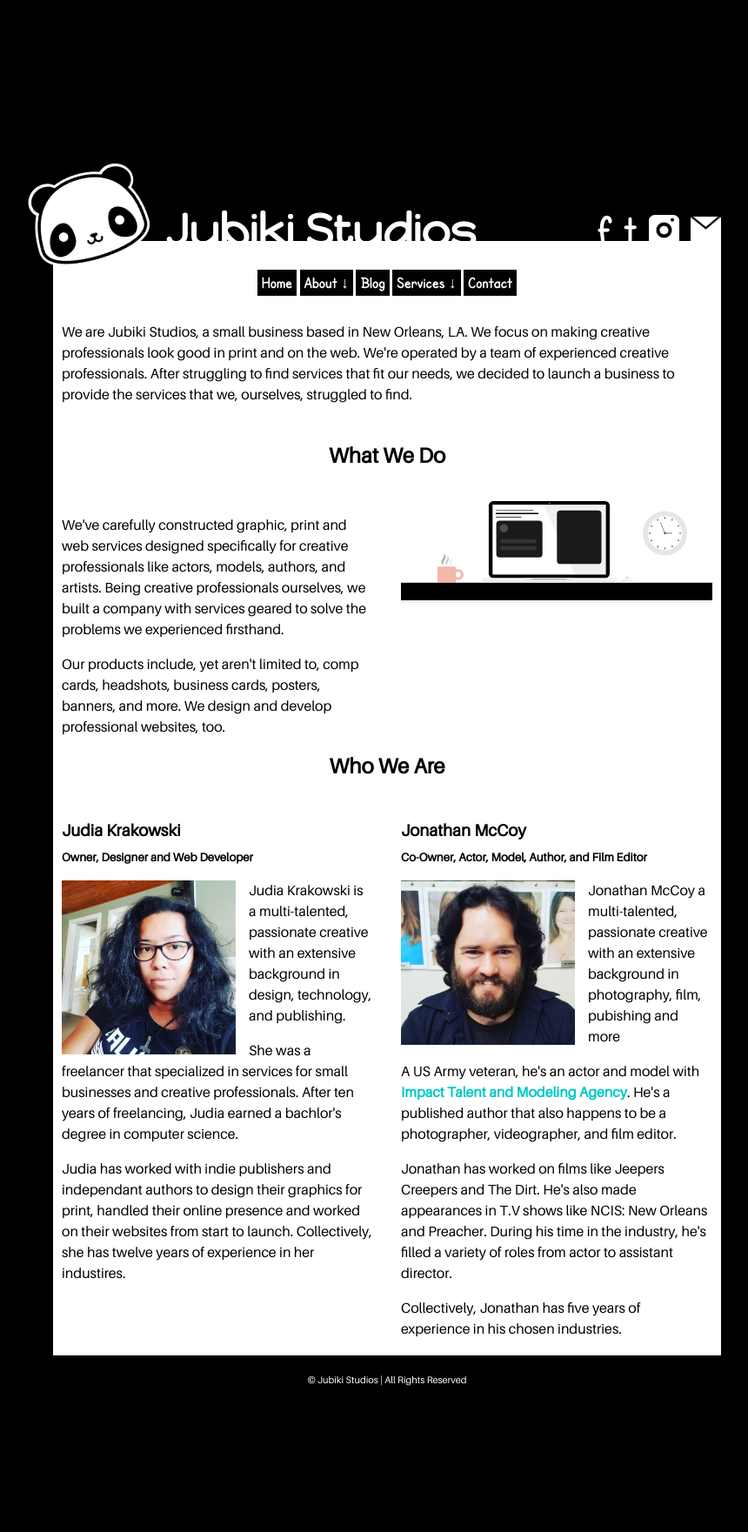
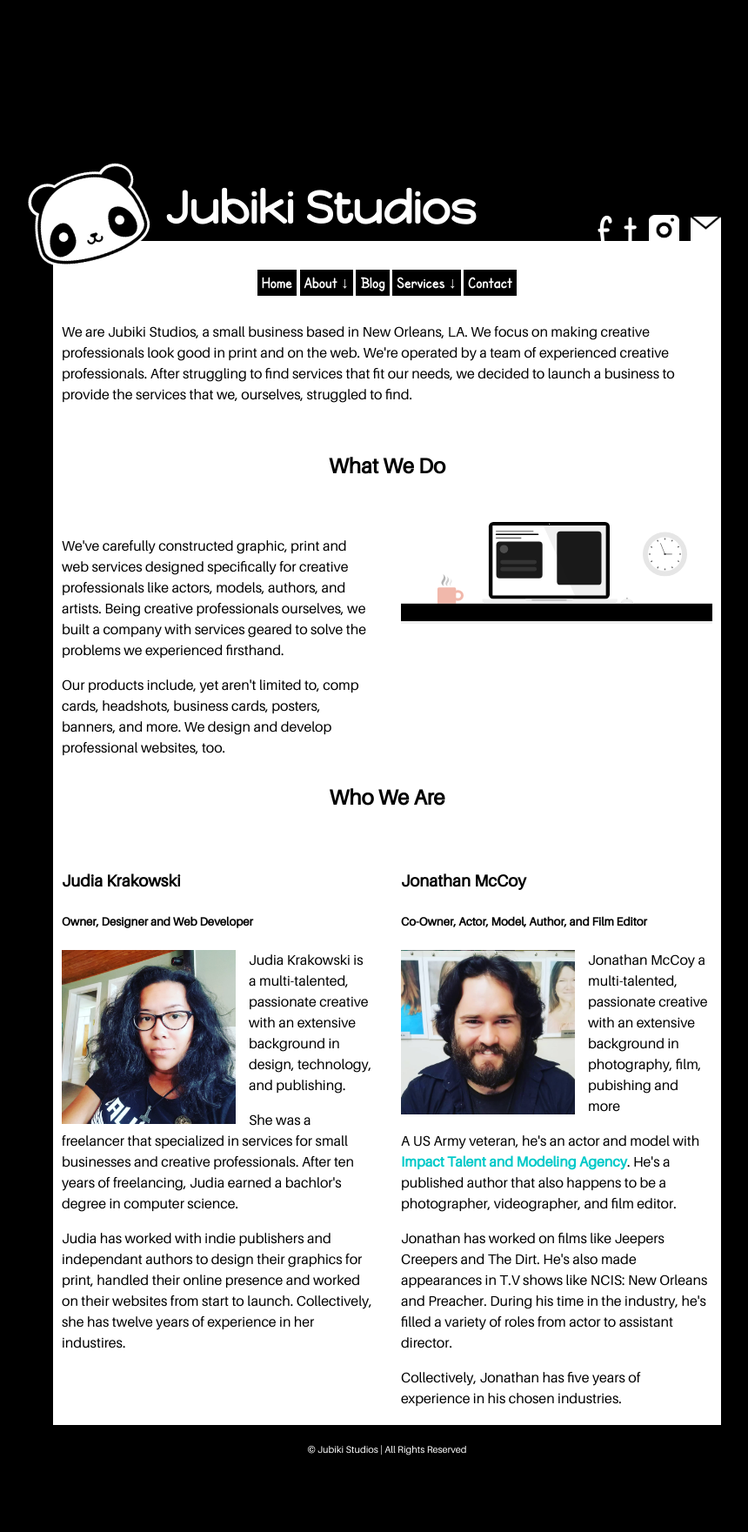
Before and after one commit to jubikistudios/jubikistudios.github.io, a Jekyll site: the page built from about.html, in a window 1280 px wide. Shown: the whole page at 87% size, without its empty margins (195-1055 px from the left). Built offline with Jekyll 4.4.1, drawn with Linux system fonts in a browser that asks for light colours; some web fonts are replaced; before the commit the page ends 1681 px from its top, so only the background shows below that.

Commit message:
Removed Line-Height

```diff
--- a/_sass/style.scss
+++ b/_sass/style.scss
@@ -14,7 +14,6 @@
 h1.post-title-single {
     font-size: 28px;
     clear: none;
-    line-height: 1em;
 }
 
 .post-subtitle {
@@ -140,7 +139,6 @@ h1, h2, h3, h4, h5, h6 {
   clear: both;
   font-family: 'aileronregular';
   font-weight: bold;
-    line-height: .5em;
 }
 
 .site-title {
```
